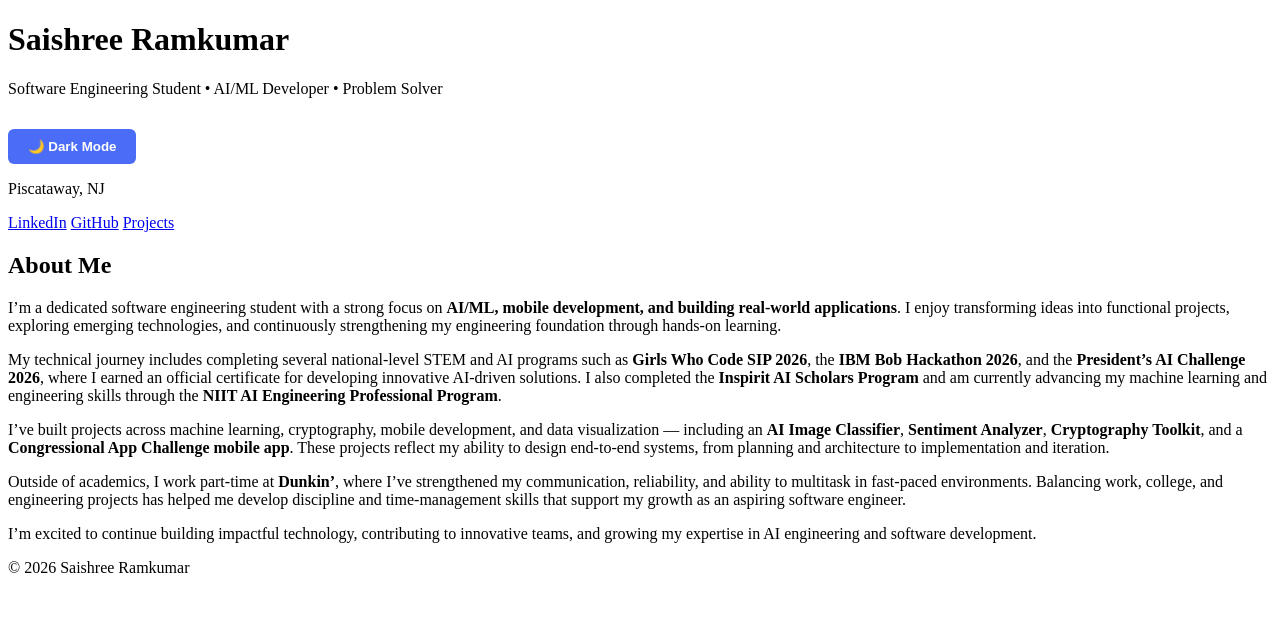
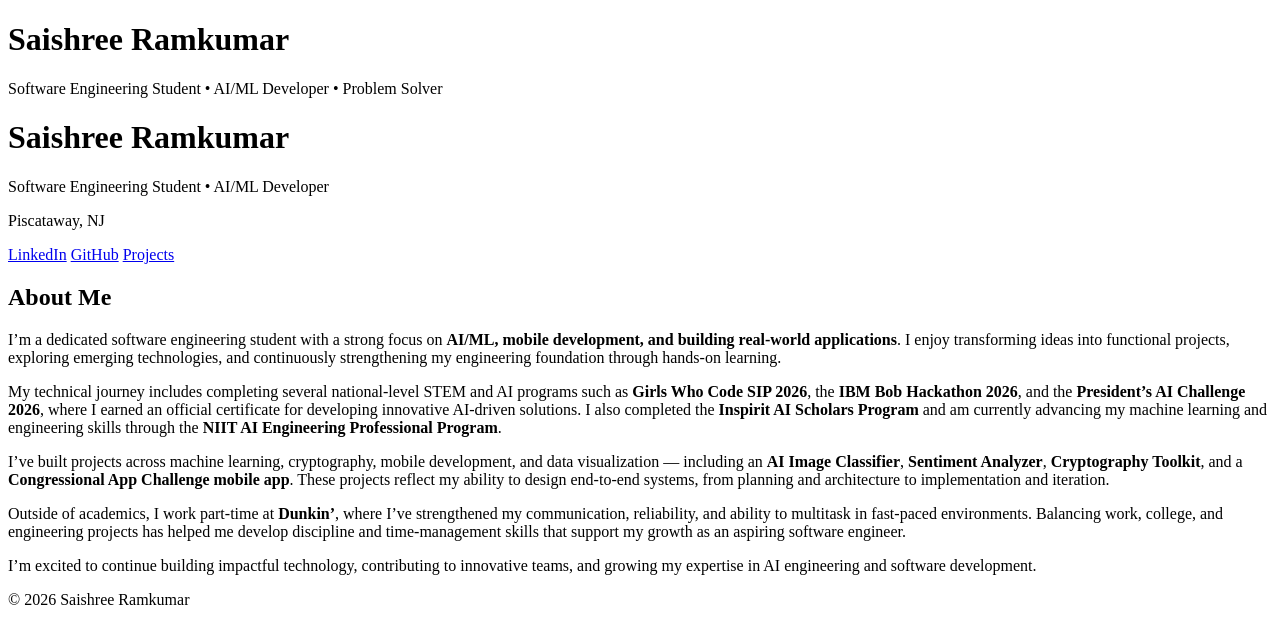
Before and after one commit to SaishreeR/saishreer.github.io, a plain HTML site: page index.html in a window 1280 px wide. Drawn offline with Linux system fonts and the light colour scheme.

Commit message:
Update header content in index.html

```diff
--- a/index.html
+++ b/index.html
@@ -15,7 +15,8 @@
     </div>
 
     <header>
-        <button id="darkModeToggle">🌙 Dark Mode</button>
+         <h1>Saishree Ramkumar</h1>
+        <p>Software Engineering Student • AI/ML Developer</p>
         <p>Piscataway, NJ</p>
         <div class="links">
             <a href="https://linkedin.com/in/saishree-ramkumar-6b36b7259">LinkedIn</a>
```
